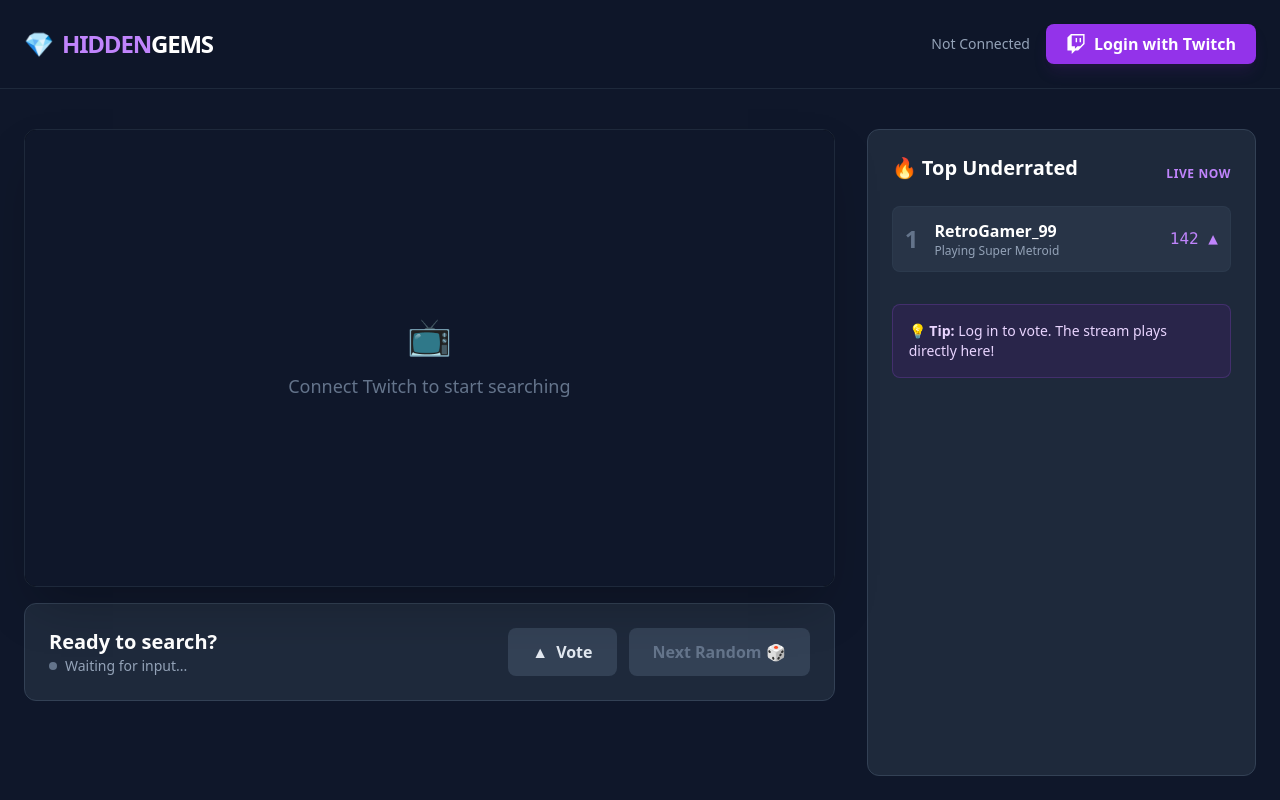
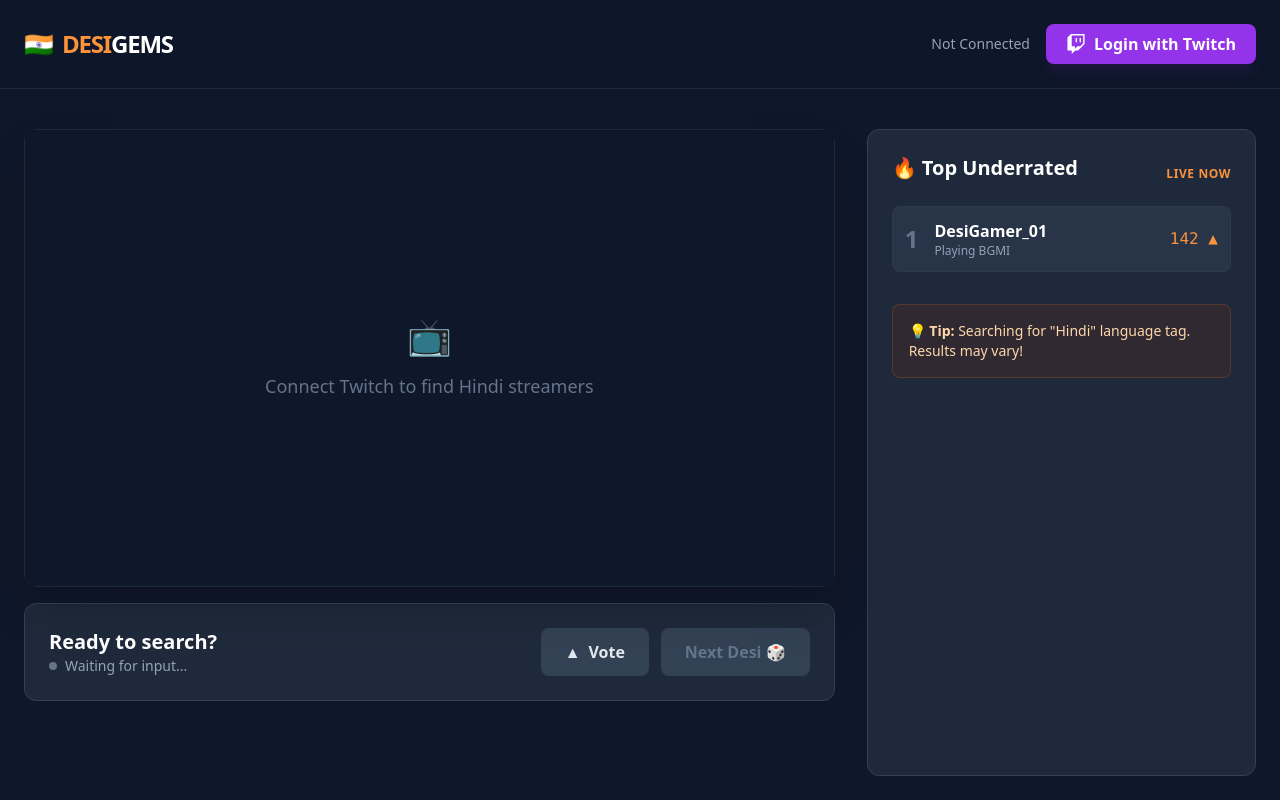
Before and after one commit to anchit2012/Mashedo, a plain HTML site: page index.html in a window 1280 px wide. Drawn offline with nearby package versions, Linux system fonts and the light colour scheme.

Commit message:
Update index.html

```diff
--- a/index.html
+++ b/index.html
@@ -3,7 +3,7 @@
 <head>
     <meta charset="UTF-8">
     <meta name="viewport" content="width=device-width, initial-scale=1.0">
-    <title>HiddenGems | Discover Underrated Streamers</title>
+    <title>DesiGems | Discover Hindi Streamers</title>
     <script src="https://cdn.tailwindcss.com"></script>
 
     <style>
@@ -16,8 +16,8 @@
 
     <nav class="p-6 border-b border-slate-800 flex justify-between items-center bg-slate-900/95 sticky top-0 z-50 backdrop-blur">
         <div class="flex items-center gap-2">
-            <span class="text-2xl">💎</span>
-            <h1 class="text-2xl font-bold tracking-tighter text-purple-400">HIDDEN<span class="text-white">GEMS</span></h1>
+            <span class="text-2xl">🇮🇳</span>
+            <h1 class="text-2xl font-bold tracking-tighter text-orange-400">DESI<span class="text-white">GEMS</span></h1>
         </div>
 
         <div class="flex items-center gap-4">
@@ -36,7 +36,7 @@
                 <div id="twitch-embed" class="absolute top-0 left-0 w-full h-full">
                     <div class="flex flex-col items-center justify-center h-full text-slate-500 bg-slate-900">
                         <span class="text-4xl mb-4">📺</span>
-                        <p class="text-lg">Connect Twitch to start searching</p>
+                        <p class="text-lg">Connect Twitch to find Hindi streamers</p>
                     </div>
                 </div>
             </div>
@@ -54,7 +54,7 @@
                         <span class="group-hover:-translate-y-1 transition-transform">▲</span> Vote
                     </button>
                     <button id="find-btn" onclick="getRandomStreamer()" disabled class="flex-1 md:flex-none bg-slate-700 text-slate-500 cursor-not-allowed px-6 py-3 rounded-lg font-bold transition flex items-center justify-center gap-2">
-                        Next Random 🎲
+                        Next Desi 🎲
                     </button>
                 </div>
             </div>
@@ -66,22 +66,22 @@
                     <h3 class="text-xl font-bold flex items-center gap-2">
                         🔥 Top Underrated
                     </h3>
-                    <span class="text-xs text-purple-400 uppercase font-bold tracking-wider">Live Now</span>
+                    <span class="text-xs text-orange-400 uppercase font-bold tracking-wider">Live Now</span>
                 </div>
 
                 <div class="space-y-4">
                     <div class="flex items-center gap-4 bg-slate-700/50 p-3 rounded-lg border border-slate-700/50">
                         <div class="text-2xl font-bold text-slate-500">1</div>
                         <div>
-                            <div class="font-bold text-white">RetroGamer_99</div>
-                            <div class="text-xs text-slate-400">Playing Super Metroid</div>
+                            <div class="font-bold text-white">DesiGamer_01</div>
+                            <div class="text-xs text-slate-400">Playing BGMI</div>
                         </div>
-                        <div class="ml-auto font-mono text-purple-400">142 ▲</div>
+                        <div class="ml-auto font-mono text-orange-400">142 ▲</div>
                     </div>
                 </div>
 
-                <div class="mt-8 p-4 bg-purple-900/20 rounded-lg border border-purple-500/20 text-sm text-purple-200">
-                    <p>💡 <strong>Tip:</strong> Log in to vote. The stream plays directly here!</p>
+                <div class="mt-8 p-4 bg-orange-900/20 rounded-lg border border-orange-500/20 text-sm text-orange-200">
+                    <p>💡 <strong>Tip:</strong> Searching for "Hindi" language tag. Results may vary!</p>
                 </div>
             </div>
         </div>
@@ -123,11 +123,11 @@
                 findBtn.disabled = false;
                 findBtn.classList.remove('bg-slate-700', 'text-slate-500', 'cursor-not-allowed');
                 findBtn.classList.add('bg-purple-600', 'hover:bg-purple-700', 'text-white', 'shadow-lg', 'shadow-purple-900/50');
-                findBtn.innerText = "Find Random 🎲";
+                findBtn.innerText = "Find Desi Streamer 🎲";
             }
         }
 
-        // --- 2. CORE LOGIC ---
+        // --- 2. CORE LOGIC (Indian Filter Added) ---
         async function getRandomStreamer() {
             if (!accessToken) {
                 alert("⚠️ Please log in again to search!");
@@ -136,10 +136,10 @@
 
             const btn = document.getElementById('find-btn');
             const originalText = btn.innerText;
-            btn.innerText = "Searching...";
+            btn.innerText = "Scanning India...";
             btn.disabled = true;
 
-            document.getElementById('streamer-name').innerText = "Scanning Twitch Categories...";
+            document.getElementById('streamer-name').innerText = "Scanning Hindi Categories...";
 
             try {
                 // Step A: Fetch Games
@@ -155,8 +155,8 @@
 
                 console.log(`Searching: ${randomGame.name}`);
 
-                // Step B: Fetch Streams
-                const streamsRes = await fetch(`https://api.twitch.tv/helix/streams?game_id=${randomGame.id}&first=100`, {
+                // Step B: Fetch Streams (ADDED &language=hi)
+                const streamsRes = await fetch(`https://api.twitch.tv/helix/streams?game_id=${randomGame.id}&first=100&language=hi`, {
                     headers: { 'Client-ID': CLIENT_ID, 'Authorization': `Bearer ${accessToken}` }
                 });
 
@@ -171,7 +171,8 @@
                     const pick = underrated[Math.floor(Math.random() * underrated.length)];
                     loadStream(pick.user_login, pick.viewer_count, randomGame.name);
                 } else {
-                    console.log("No match, retrying...");
+                    console.log("No Hindi match in this game, retrying...");
+                    // Retry immediately if no Hindi speakers found in this game
                     setTimeout(() => getRandomStreamer(), 500);
                     return;
                 }
@@ -190,12 +191,10 @@
         // --- 3. IFRAME EMBED (The Fix) ---
         function loadStream(username, viewers, gameName) {
             const container = document.getElementById('twitch-embed');
-            container.innerHTML = ""; // Clear previous video
+            container.innerHTML = "";
 
-            // Get current domain for the 'parent' parameter
             const currentHost = window.location.hostname;
 
-            // Create the Iframe
             const iframe = document.createElement('iframe');
             iframe.src = `https://player.twitch.tv/?channel=${username}&parent=${currentHost}&muted=false`;
             iframe.width = "100%";
@@ -203,10 +202,8 @@
             iframe.setAttribute('frameborder', '0');
             iframe.setAttribute('allowfullscreen', 'true');
 
-            // Add to page
             container.appendChild(iframe);
 
-            // Update Info
             document.getElementById('streamer-name').innerText = username;
             document.getElementById('viewer-count').innerHTML = `
                 <span class="w-2 h-2 rounded-full bg-red-500 animate-pulse"></span>
```
